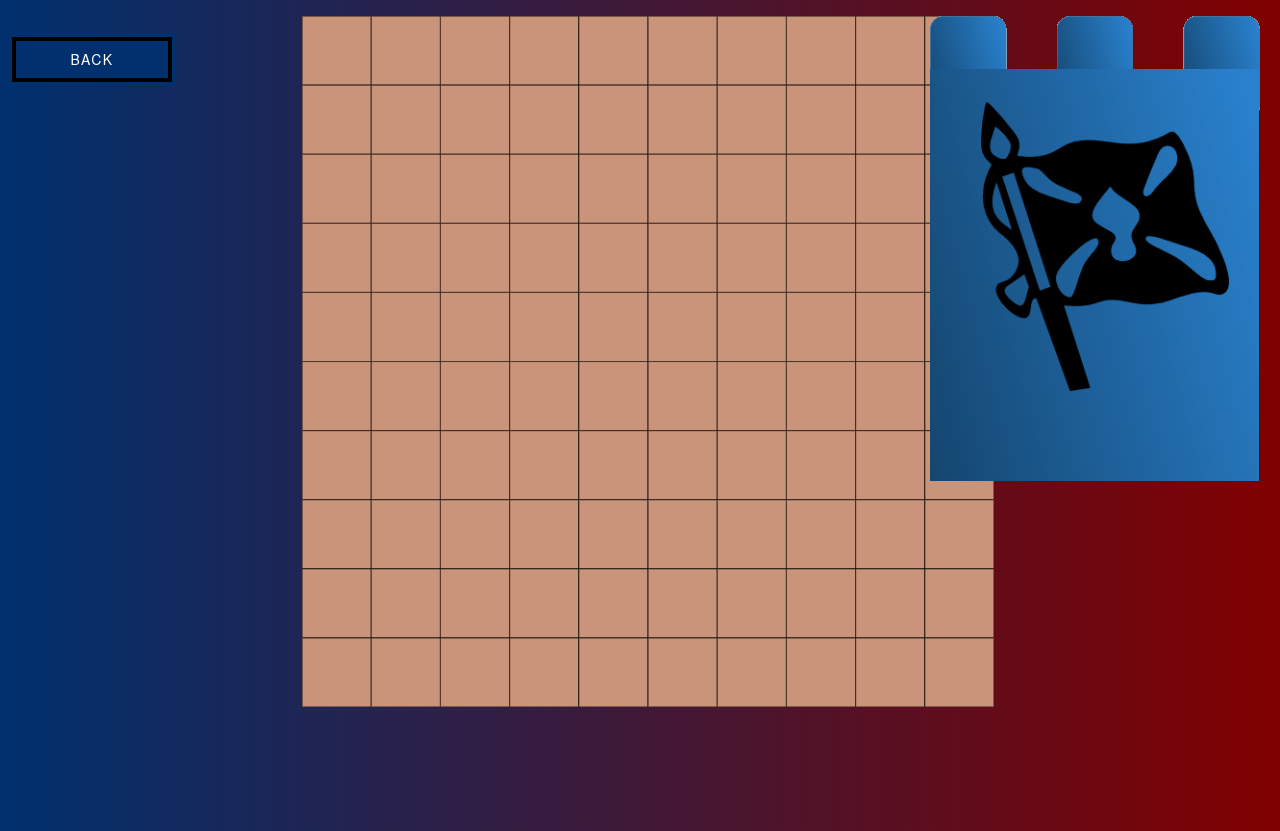
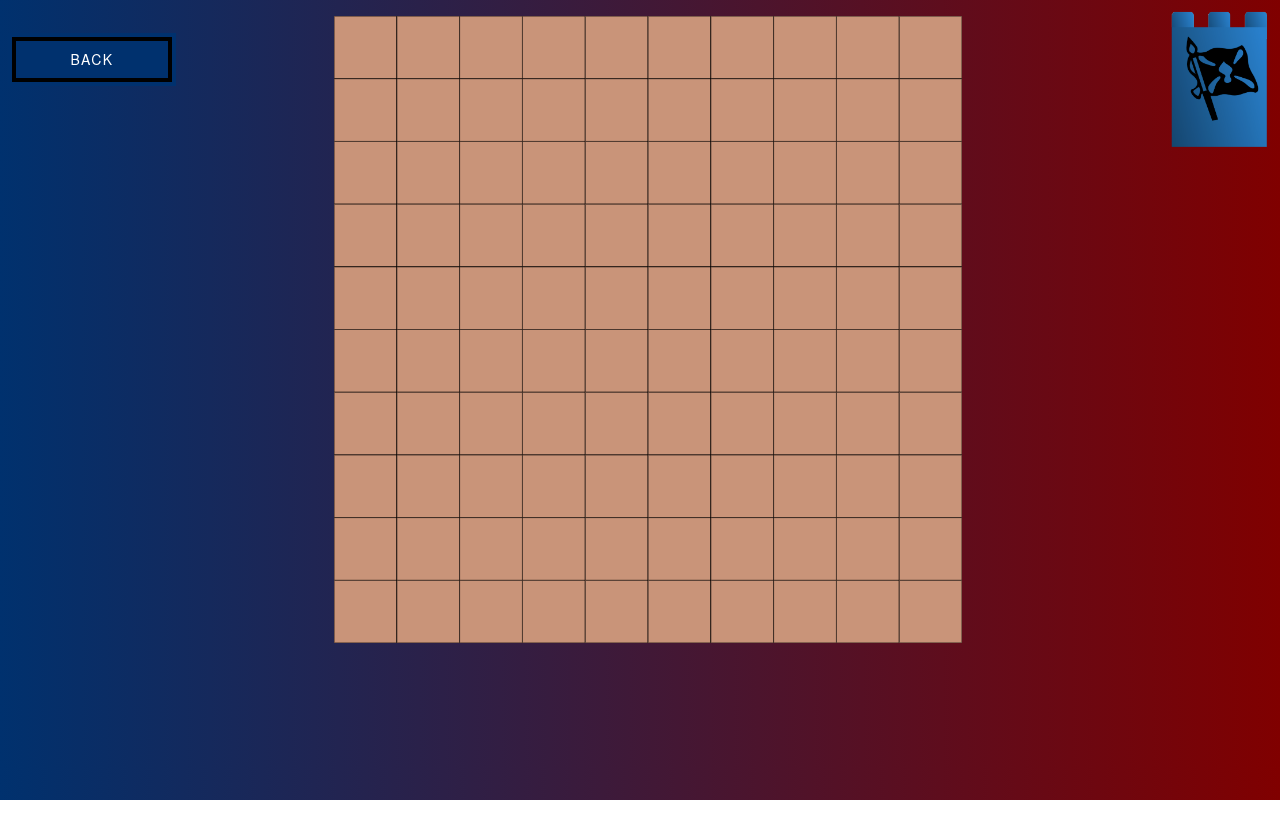
Before and after one commit to mc145/StrategoOnline, a plain HTML site: page html/play.html in a window 1280 px wide. After the commit the page ends 800 px from the top, so only its background shows below. Drawn offline with nearby package versions, Linux system fonts and the light colour scheme.

Commit message:
changes before rendering pieces with javascript

```diff
--- a/css/play.css
+++ b/css/play.css
@@ -1,3 +1,7 @@
+
+:root{
+    --pieceSize: 8vw;
+}
 
 body{
     background-image:linear-gradient(to right,#00316E,#800000);
@@ -10,7 +14,7 @@ body{
 
 
 .board-img{
-  width:54vw;
+  width:49vw;
   position: relative;
   top: -110px;
 
@@ -24,40 +28,9 @@ body{
   position: absolute;
   top: 10px;
   right: 10px;
+  width: var(--pieceSize);
+
 }
-
-
-
-
-
-
-
-
-
-
-
-
-
-
-
-
-
-
-
-
-
-
-
-
-
-
-
-
-
-
-
-
-
 
 
 /*DO NOT DELETE ANY OF THIS STUFF BELOW AKSHAY AGARWHALE*/
```
Also changed, not shown: html/play.html (+5 -0 lines), javascript/piece.js (added).
